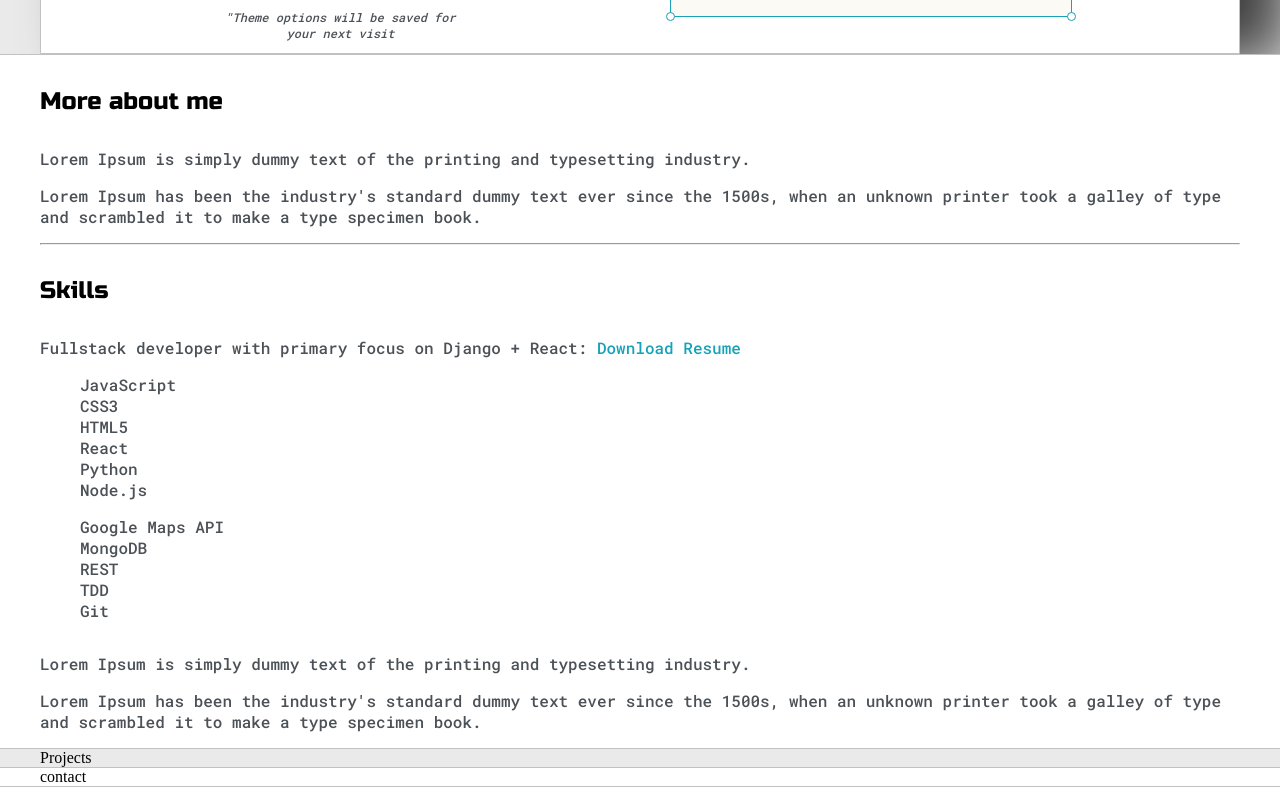
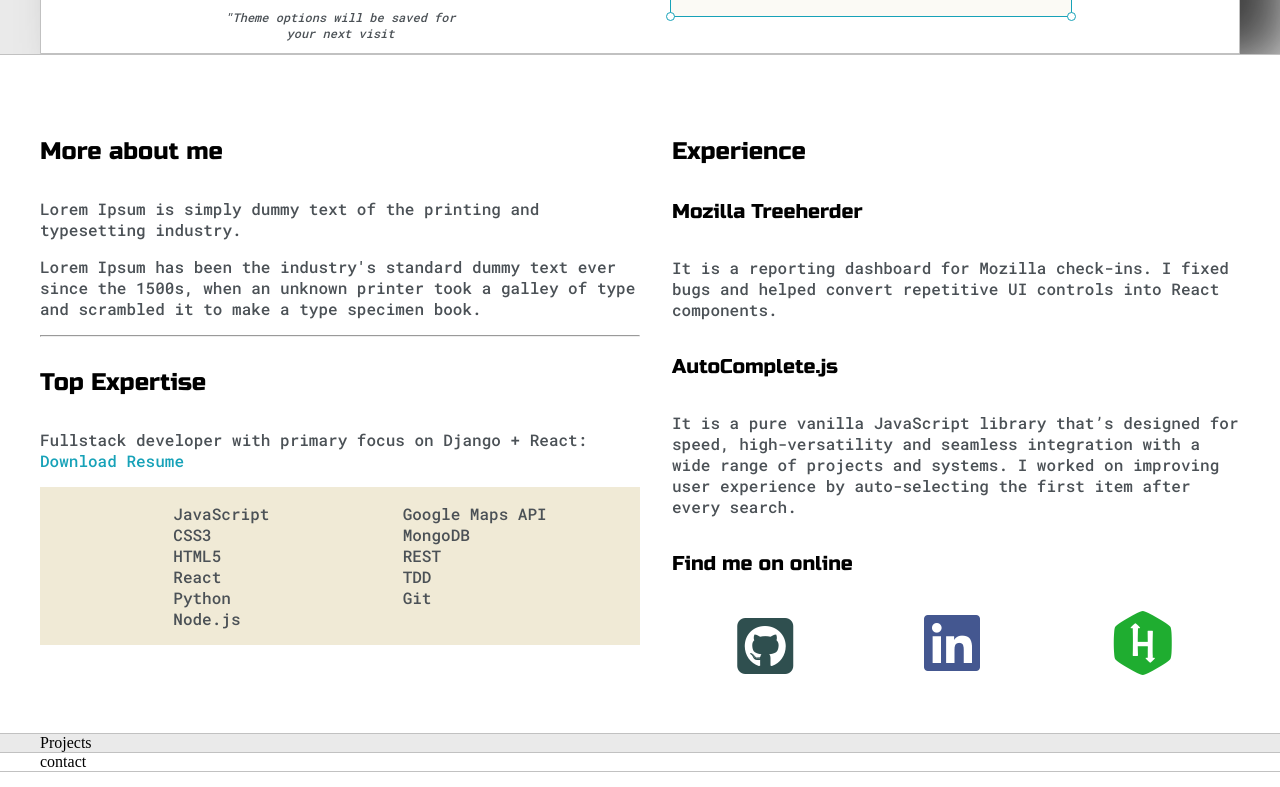
Before and after one commit to sabina-rohman/portfolio, a plain HTML site: page index.html in a window 1280 px wide. Shown: the part 576-1363 px from the top of the page. Drawn offline with Linux system fonts and the light colour scheme.

Commit message:
UI About me and experience section changes

```diff
--- a/default.css
+++ b/default.css
@@ -253,10 +253,60 @@ h6 {font-size: 16px;}
     right: -5px;
 }
 
+#skills{
+    display: flex;
+    justify-content: space-evenly;
+    background-color: var(--previewShadow);
+}
+
 .about-wrapper{
     display: grid;
     grid-template-columns: repeat(auto-fit, minmax(320px, 1fr));
+    padding-top: 50px;
+    padding-bottom: 50px;
 }
+
+.social-links{
+    display: flex;
+    justify-content: end;
+    align-content: center;
+    margin-left: 2em;
+}
+
+/* SOCIAL ICONS  ENDS*/
+#social-icons {
+    display: flex;
+    justify-content: space-around;
+    align-items: center;
+}
+
+#github-icon {
+    /* position: fixed; */
+    z-index: 3;
+    /* top: 25vh;
+    right: 5px; */
+    font-size: 4em;
+    color: darkslategray;
+  }
+
+  #linkedin-icon {
+    /* position: fixed; */
+    z-index: 3;
+    /* top: 35vh;
+    right: 5px; */
+    font-size: 4em;
+    color: rgb(68, 87, 144);
+  }
+
+  #hackerrank-icon {
+    /* position: fixed; */
+    z-index: 3;
+    /* top: 45vh;
+    right: 5px; */
+    font-size: 4em;
+    color: #1fad30;
+  }
+/* SOCIAL ICONS  ENDS*/
 
 @media screen and (max-width: 1200px){
     .main-container{
--- a/index.html
+++ b/index.html
@@ -8,7 +8,8 @@
     <link href="https://fonts.googleapis.com/css2?family=Russo+One&display=swap" rel="stylesheet">
 
     <link href="https://fonts.googleapis.com/css2?family=Roboto+Mono:wght@500&family=Russo+One&display=swap" rel="stylesheet">
-
+    <!-- Font Awesome -->
+    <script src="https://kit.fontawesome.com/c2ac0bd41e.js"></script>
     <link rel="stylesheet" href="default.css">
 </head>
 <body>
@@ -79,9 +80,10 @@
                          unknown printer took a galley of type and
                        scrambled it to make a type specimen book.</p>
 
+
                     <hr>
 
-                <h4>Skills</h4>
+                    <h4>Top Expertise</h4>
 
                     <p>Fullstack developer with primary focus on Django + React:
                         <a target="_blank" href="resume.pdf">Download Resume</a></p>
@@ -105,18 +107,38 @@
                         </ul>
                     </div>
                 </div>
+
+                <div class="social-links">
+                    <!-- CHECK -->
+                    <div class="container">
+                        <h4>Experience</h2>
+                        <div class="mozilla">
+                            <h5>Mozilla Treeherder</h3>
+                            <p>It is a reporting dashboard for Mozilla check-ins. I fixed bugs and helped convert
+                                repetitive UI controls into React components.</p>
                         </div>
 
-                <div class="social-links">
-                    <p>Lorem Ipsum is simply dummy text of the
-                        printing and typesetting industry.</p>
+                        <div class="auto-complete">
+                            <h5>AutoComplete.js</h3>
+                            <p>It is a pure vanilla JavaScript library that’s designed for speed, high-versatility and
+                                seamless integration with a wide range of projects and systems. I worked on
+                                improving user experience by auto-selecting the first item after every search.</p>
+                        </div>
 
-                    <p>Lorem Ipsum has been the industry's standard
-                         dummy text ever since the 1500s, when an
-                          unknown printer took a galley of type and
-                        scrambled it to make a type specimen book.</p>
+                        <!-- SOCIAL ICONS -->
+                        <div>
+                            <h5>Find me on online</h5>
+                            <div id="social-icons">
+                                <a  href="https://github.com/sabina-rohman" target="_blank"><i id="github-icon" class="fab fa-github-square"></i></a>
+                                <a id="linkedin-icon" href="https://www.linkedin.com/in/sabina-barbhuiya-8b240618b/" target="_blank"><i class="fab fa-linkedin"></i></a>
+                                <a id="hackerrank-icon" href="https://www.hackerrank.com/srb_london" target="_blank"><i class="fab fa-hackerrank"></i></a>
                             </div>
                         </div>
+                     </div>
+                    <!-- CHECK -->
+                </div>
+            </div>
+
         </div>
     </section>
 
```
Also changed, not shown: section.txt (added). Lines whose indentation alone changed are shown as unchanged.
